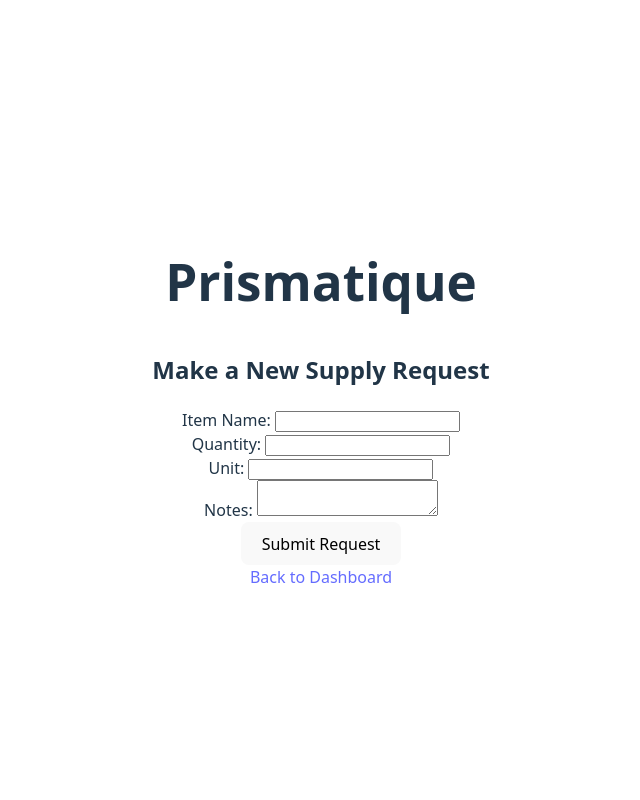
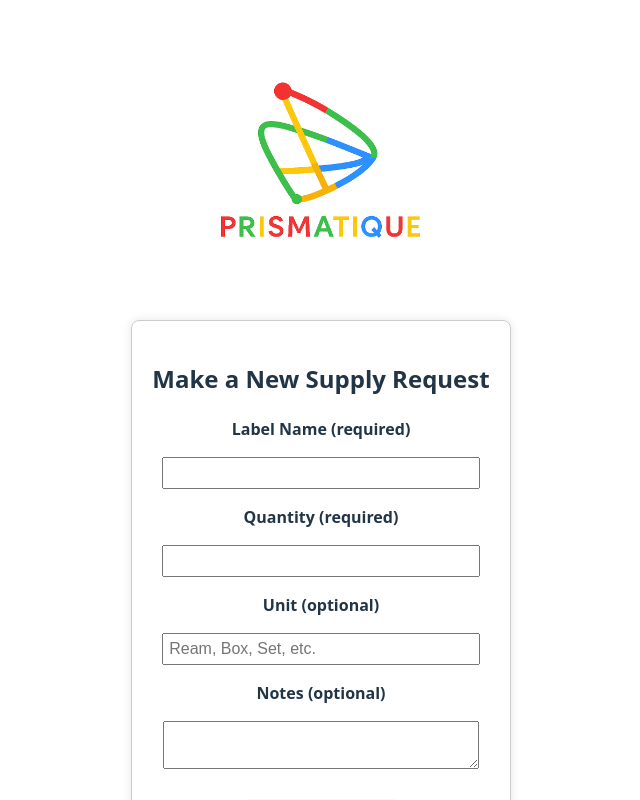
Before and after one commit to wukinnin/prismatique, a Vue app in the folder frontend/: page /request-form in a window 1280 px wide. Shown: the top 800 px of the page, without its empty margins (319-959 px from the left). Built offline with nearby package versions, Linux system fonts and the light colour scheme.

Commit message:
UI makeover

```diff
--- a/frontend/src/App.vue
+++ b/frontend/src/App.vue
@@ -2,30 +2,8 @@
 <template>
   <div id="app">
     <nav>
-      <h1>Prismatique</h1>
+      <img alt="Prismatique Logo" src="./assets/prismatique.png" height="200" width="200">
     </nav>
     <router-view />
   </div>
 </template>
-
-<script>
-export default {
-  name: 'App',
-};
-</script>
-
-<!-- <style>
-#app {
-  font-family: Avenir, Helvetica, Arial, sans-serif;
-  -webkit-font-smoothing: antialiased;
-  -moz-osx-font-smoothing: grayscale;
-  text-align: center;
-  color: #2c3e50;
-}
-
-nav {
-  background-color: #3498db;
-  padding: 1rem;
-  color: white;
-}
-</style> -->
--- a/frontend/src/views/DashboardView.vue
+++ b/frontend/src/views/DashboardView.vue
@@ -1,11 +1,7 @@
 <template>
-  <div class="dashboard">
-    <!-- Welcome Message -->
+  <div class="container">
     <h2>Welcome, {{ user.name }}</h2>
-
-    <!-- Color Indicator + User Info -->
     <div class="user-info">
-      <!-- Color Square -->
       <div class="color-indicator" :style="{ backgroundColor: getColor(user.color) }"></div>
       <div class="info-text">
         <p><strong>Color:</strong> {{ user.color || 'N/A' }}</p>
@@ -15,8 +11,9 @@
       </div>
     </div>
 
-    <!-- Make a New Request Button (Only for Sender Heads) -->
     <div class="actions">
+      <br>
+      <br>
       <button
         @click="$router.push('/request-form')"
         v-if="user.rank === 'Head' && user.office_class === 'Sender'"
@@ -24,10 +21,10 @@
       >
         Make a New Request
       </button>
+      <br>
+      <br>
+      <button @click="logout" class="logout-button">Log Out</button>
     </div>
-
-    <!-- Logout Button -->
-    <button @click="logout" class="logout-button">Logout</button>
   </div>
 </template>
 
@@ -97,37 +94,4 @@ export default {
 .info-text p {
   margin: 4px 0;
 }
-
-.actions {
-  margin-top: 30px;
-}
-
-.action-button {
-  padding: 10px 20px;
-  background-color: #3498db;
-  color: white;
-  border: none;
-  border-radius: 4px;
-  font-size: 16px;
-  cursor: pointer;
-}
-
-.action-button:hover {
-  background-color: #2980b9;
-}
-
-.logout-button {
-  margin-top: 20px;
-  padding: 10px 20px;
-  background-color: #e74c3c;
-  color: white;
-  border: none;
-  border-radius: 4px;
-  font-size: 16px;
-  cursor: pointer;
-}
-
-.logout-button:hover {
-  background-color: #c0392b;
-}
 </style>
--- a/frontend/src/views/LoginView.vue
+++ b/frontend/src/views/LoginView.vue
@@ -1,7 +1,6 @@
 <!-- src/views/LoginView.vue -->
 <template>
   <div class="container">
-    <h2>Prismatique</h2>
     <p>Simulate RFID Scan with <strong>Shift + [Number]</strong></p>
     <p>Example: <strong>Shift + 1</strong>, <strong>Shift + 2</strong>, etc.</p>
   </div>
--- a/frontend/src/views/RequestFormView.vue
+++ b/frontend/src/views/RequestFormView.vue
@@ -1,32 +1,37 @@
-<!-- src/views/RequestFormView.vue -->
 <template>
-  <div class="request-form">
+  <div class="container">
     <h2>Make a New Supply Request</h2>
     <form @submit.prevent="submitRequest">
+      <p><strong>Label Name (required)</strong></p>
       <label>
-        Item Name:
         <input type="text" v-model="item.name" required />
       </label>
-      <br />
+      <br>
+      <p><strong>Quantity (required)</strong></p>
       <label>
-        Quantity:
         <input type="number" v-model.number="item.quantity" required />
       </label>
-      <br />
+      <br>
+      <p><strong>Unit (optional)</strong></p>
       <label>
-        Unit:
-        <input type="text" v-model="item.unit" />
+        <input type="text" placeholder="Ream, Box, Set, etc." v-model="item.unit" />
       </label>
-      <br />
+      <br>
+      <p><strong>Notes (optional)</strong></p>
       <label>
-        Notes:
         <textarea v-model="item.notes"></textarea>
       </label>
-      <br />
+      <br>
+      <br>
       <button type="submit">Submit Request</button>
+      <br>
+      <p v-if="message">{{ message }}</p>
     </form>
-    <p v-if="message">{{ message }}</p>
-    <router-link to="/dashboard">Back to Dashboard</router-link>
+    <br>
+    <button
+        @click="$router.push('/dashboard')">
+        Dashboard
+      </button>
   </div>
 </template>
 
@@ -83,21 +88,11 @@ export default {
 };
 </script>
 
-<!-- <style scoped>
-.request-form {
-  max-width: 600px;
-  margin: 50px auto;
-  padding: 20px;
-  border: 1px solid #ccc;
-  border-radius: 8px;
-  box-shadow: 0 0 10px rgba(0, 0, 0, 0.1);
-}
-
+<style scoped>
 input,
 textarea {
-  width: 100%;
-  margin-bottom: 10px;
-  padding: 8px;
+  width: 90%;
+  padding: 5px;
   font-size: 1rem;
 }
-</style> -->
+</style>
```
Also changed, not shown: frontend/src/assets/prismatique.png (added).
